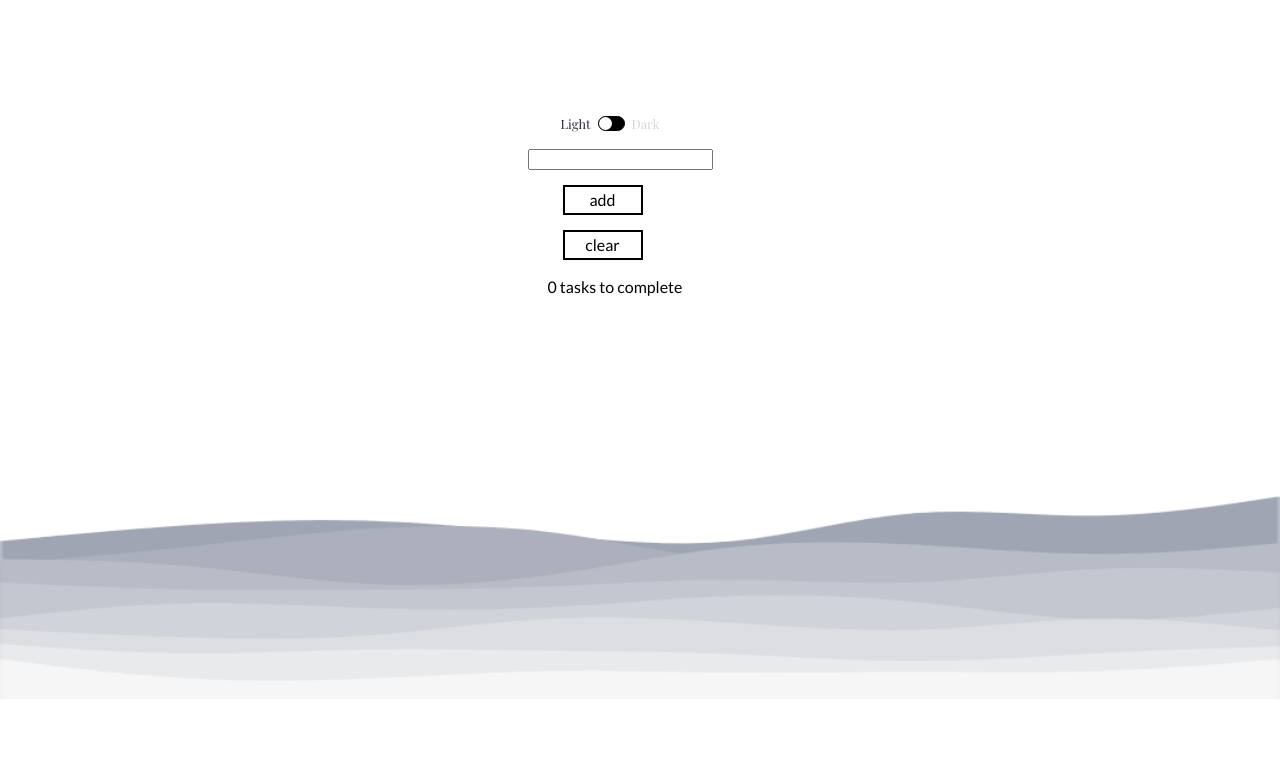
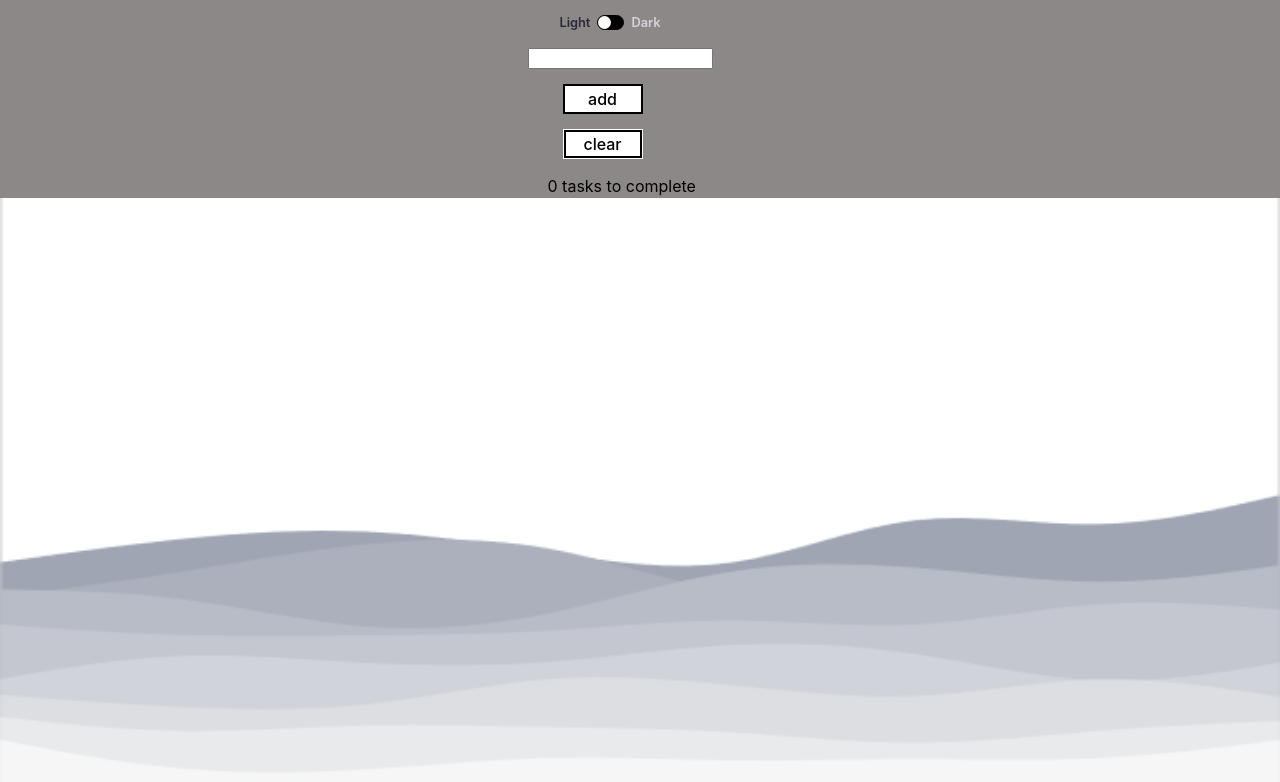
Before and after one commit to Mkhaleddd/To-Do-List, a React (Vite) app: page / in a window 1280 px wide. Shown: the top 782 px of the page. Built offline with nearby package versions, Linux system fonts and the light colour scheme.

Commit message:
style-issue

```diff
--- a/src/App.css
+++ b/src/App.css
@@ -1,12 +1,12 @@
-
+i
 :root{
-
 --font-family-sans: 'Lato', sans-serif;
 --font-family-serif: 'Playfair Display', serif;
 }
 body{
 position: relative;
 min-height: 100vh;
+background-color: #8d8888!important;
 font-family: var(--font-family-sans);
 }
 main{
@@ -29,7 +29,7 @@ img{
   position: relative;
   bottom: 0;
   width: 100%;
-  height: 50%;
+  overflow-x: hidden;
 }
 input[type=text]{
 position: relative;
@@ -296,7 +296,7 @@ right: 20px;
 }
 /* ////////////////////////////                               //////////////////////////////////// */
 .dark{
-  background-color: #000000;
+background-color: #000;
   color:white;
   transition: background-color 0.5s ease-in-out;
 }
@@ -422,13 +422,10 @@ position: relative;
   }
 .dark .btn1::after{
 
-    border:2px solid #000;
+    border:2px solid #ffffff;
     }
-.dark .btn1::after{
 
-      border:2px solid rgb(255, 252, 252);
 
-    }
 .btn1:hover::after{
     top: 5px;
     left: 5px;
@@ -441,7 +438,7 @@ color: #000;
 }
 
 .dark .btn2:hover{
-  background: #FFFFFF;
+  background: transparent;
   color: #000000;}
 
 .btn2::before, .btn2::after{
@@ -461,7 +458,7 @@ border-top: 2px solid #000;}
 border-right: 2px solid #000;
 border-bottom: 2px solid #000;}
 .dark .btn2::before{
-  border-left: 2px solid #fffcfc;
+  border-left: 2px solid #ffffff;
   border-top: 2px solid #ffffff;}
   .dark .btn2::after{
   border-right: 2px solid #ffffff;
@@ -474,6 +471,6 @@ left:
 .btn2:hover::after{
 top: 5px;
 left: 15px;}
-.btn2,.btn2:active,.btn2:focus,.btn1,.btn1:active,.btn1:focus{
+.btn2:active,.btn2:focus,.btn1,.btn1:active,.btn1:focus{
   border: none;
 }
--- a/src/App.jsx
+++ b/src/App.jsx
@@ -39,7 +39,7 @@ function toggle(id) {
     Sound()}
 
   return (
-     <main className={darkMode?'dark':''}>
+     <main className={darkMode?'dark':'' }>
       <div className="toggler">
                 <p className="toggler--light">Light</p>
                 <div
```
